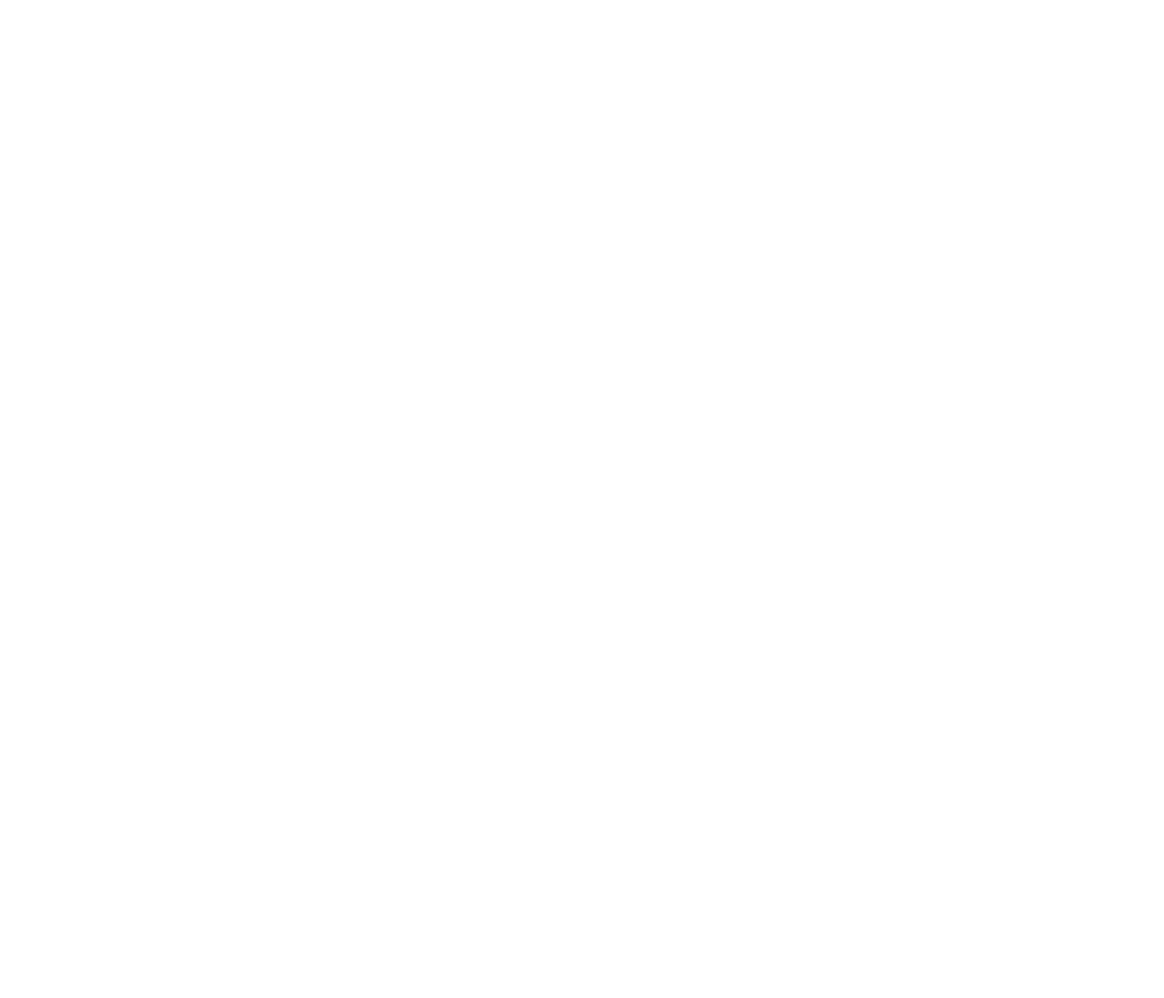
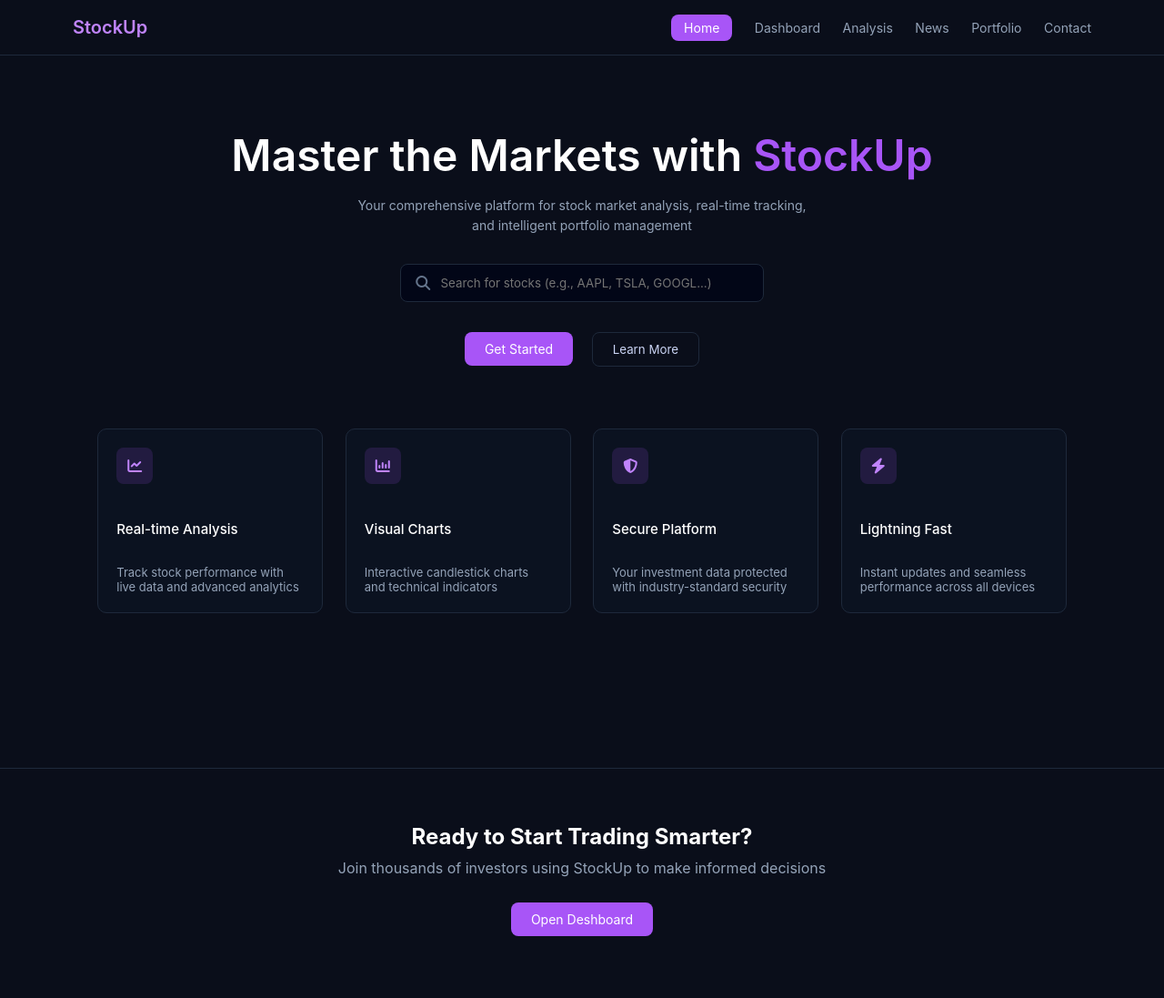
Before and after one commit to Param2603/Mq_bt, a plain HTML site: page proj2/index.html in a window 1280 px wide. Shown: the whole page at 91% size. Before the commit the page ends 800 px from the top, so only its background shows below. Drawn offline with Linux system fonts and the light colour scheme.

Commit message:
Min-width

```diff
--- a/proj2/index.html
+++ b/proj2/index.html
@@ -4,8 +4,68 @@
     <meta charset="UTF-8">
     <meta name="viewport" content="width=device-width, initial-scale=1.0">
     <title>Document</title>
+    <link rel="stylesheet" href="./style.css">
+
+    <link rel="stylesheet" href="https://cdnjs.cloudflare.com/ajax/libs/font-awesome/7.0.1/css/all.min.css">
+
 </head>
 <body>
+    <!-- Navbar -->
+     <div class="navbar">
+        <h1 class="logo">StockUp</h1>
+        <div class="nav-links">
+            <a href="#" class="active">Home</a>
+            <a href="#">Dashboard</a>
+            <a href="#">Analysis</a>
+            <a href="#">News</a>
+            <a href="#">Portfolio</a>
+            <a href="#">Contact</a>
+        </div>
+     </div>
 
+     <!-- Hero Section -->
+      <div class="section1">
+        <h1 class="head1">Master the Markets with <span class="brand">StockUp</span></h1>
+        <p class="para1">Your comprehensive platform for stock market analysis, real-time tracking,<br>and intelligent portfolio management</p>
+        <div class="search-box">
+          <i class="fa fa-search"></i>
+          <input class="input" type="text" placeholder="Search for stocks (e.g., AAPL, TSLA, GOOGL...)">
+        </div>
+        <div class="hero-actions">
+          <button class="btn">Get Started</button>
+          <button class="btn1">Learn More</button>
+        </div>
+
+        <div class="box">
+            <div class="box-icon"><i class="fa-solid fa-chart-line"></i></div>
+            <h2 class="boxhead">Real-time Analysis</h2>
+            <p class="para">Track stock performance with live data and advanced analytics</p>
+        </div>
+
+        <div class="box">
+            <div class="box-icon"><i class="fa-solid fa-chart-column"></i></div>
+            <h2 class="boxhead">Visual Charts</h2>
+            <p class="para">Interactive candlestick charts and technical indicators</p>
+        </div>
+
+        <div class="box">
+            <div class="box-icon"><i class="fa-solid fa-shield-halved"></i></div>
+            <h2 class="boxhead">Secure Platform</h2>
+            <p class="para">Your investment data protected with industry-standard security</p>
+        </div>
+
+        <div class="box">
+            <div class="box-icon"><i class="fa-solid fa-bolt"></i></div>
+            <h2 class="boxhead">Lightning Fast</h2>
+            <p class="para">Instant updates and seamless performance across all devices</p>
+        </div>
+      </div>
+
+      <!-- footer -->
+       <footer class="footer">
+        <h1 class="head3">Ready to Start Trading Smarter?</h1>
+        <p class="para2">Join thousands of investors using StockUp to make informed decisions</p>
+        <button class="btn">Open Deshboard</button>
+       </footer>
 </body>
 </html>
--- a/proj2/style.css
+++ b/proj2/style.css
@@ -0,0 +1,193 @@
+* {
+  margin: 0;
+  padding: 0;
+  box-sizing: border-box;
+  font-family: 'Inter', sans-serif;
+}
+
+body {
+  background: #0a0e1a;
+  color: #fff;
+}
+
+/* Navbar */
+.navbar {
+  display: flex;
+  justify-content: space-between;
+  align-items: center;
+  padding: 18px 80px;
+  border-bottom: 1px solid #1e293b;
+}
+
+.logo {
+  font-size: 20px;
+  font-weight: 600;
+  color: #c084fc;
+}
+
+.nav-links a {
+  margin-left: 20px;
+  text-decoration: none;
+  color: #94a3b8;
+  font-size: 14px;
+  transition: 0.3s;
+}
+
+.nav-links a:hover {
+  color: #fff;
+}
+
+/* Active tab (Home) */
+.nav-links .active {
+  background: #a855f7;
+  padding: 6px 14px;
+  border-radius: 8px;
+  color: #fff;
+}
+
+/* Hero Section */
+.section1 {
+  text-align: center;
+  padding: 80px 20px;
+}
+
+.head1 {
+  font-size: 48px;
+  font-weight: 600;
+  margin-bottom: 15px;
+}
+
+.brand {
+  color:  #a855f7
+}
+
+.para1 {
+  color: #94a3b8;
+  font-size: 14px;
+  line-height: 1.6;
+  margin-bottom: 30px;
+}
+
+.search-box {
+  width: 400px;
+  margin:0 auto 25px;
+  justify-content: center;
+  display: flex;
+  align-items: center;
+  background: #020617;
+  border: 1px solid #1e293b;
+  border-radius: 8px;
+  padding: 12px 15px;
+}
+
+.search-box i {
+  color: #64748b;
+  margin-right: 10px;
+}
+
+.input {
+  width: 100%;
+  border: none;
+  outline: none;
+  background: transparent;
+  color: white;
+}
+
+.hero-actions {
+  margin-bottom: 50px;
+}
+
+.btn {
+  background: #a855f7;
+  border: none;
+  padding: 10px 22px;
+  border-radius: 8px;
+  color: white;
+  margin: 8px;
+  cursor: pointer;
+  font-size: 14px;
+}
+
+.btn1 {
+  background: transparent;
+  border: 1px solid #1e293b;
+  padding: 10px 22px;
+  border-radius: 8px;
+  color: #cbd5f5;
+  margin: 8px;
+  cursor: pointer;
+}
+
+.btn1:hover {
+  border-color: #a855f7;
+  color: #fff;
+}
+
+/* Section Title 2 */
+.section1 h2 {
+  margin-top: 40px;
+  margin-bottom: 30px;
+  font-weight: 500;
+}
+
+.box {
+  display: inline-block;
+  width: 20%;
+  margin: 10px;
+  padding: 20px;
+  background: #0b1220;
+  border: 1px solid #1e293b;
+  border-radius: 10px;
+  text-align: left;
+  transition: 0.3s;
+}
+
+.box:hover {
+  border-color: #a855f7;
+  transform: translateY(-5px);
+}
+
+.box-icon {
+  width: 40px;
+  height: 40px;
+  background: rgba(168, 85, 247, 0.15);
+  display: flex;
+  align-items: center;
+  justify-content: center;
+  border-radius: 8px;
+  margin-bottom: 15px;
+  color: #c084fc;
+}
+
+.boxhead {
+  font-size: 15px;
+  margin-bottom: 8px;
+}
+
+.para {
+  font-size: 13px;
+  color: #94a3b8;
+}
+
+/* Footer */
+.footer {
+  margin-top: 80px;
+  padding: 60px 20px;
+  text-align: center;
+  border-top: 1px solid #1e293b;
+}
+
+.head3 {
+  font-size: 24px;
+  margin-bottom: 10px;
+}
+
+.para2 {
+  color: #94a3b8;
+  margin-bottom: 20px;
+}
+
+/* Responsive */
+@media (min-width: 748px){
+
+}
```
